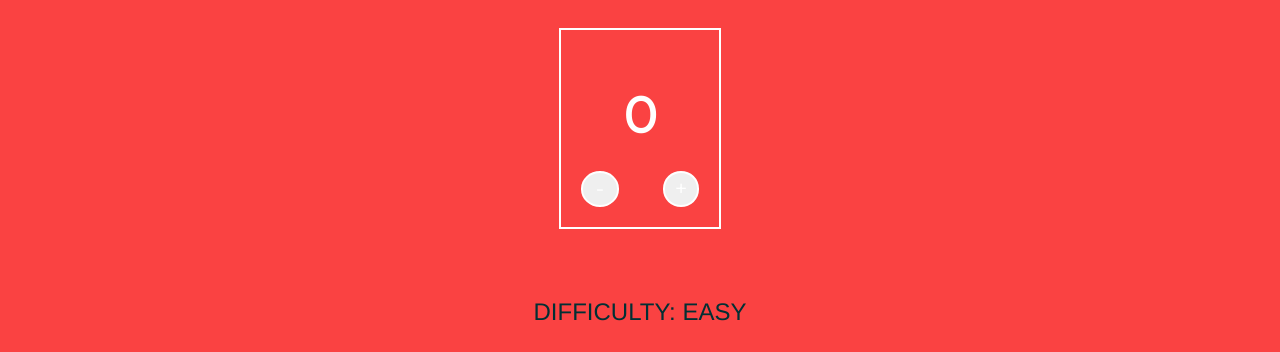
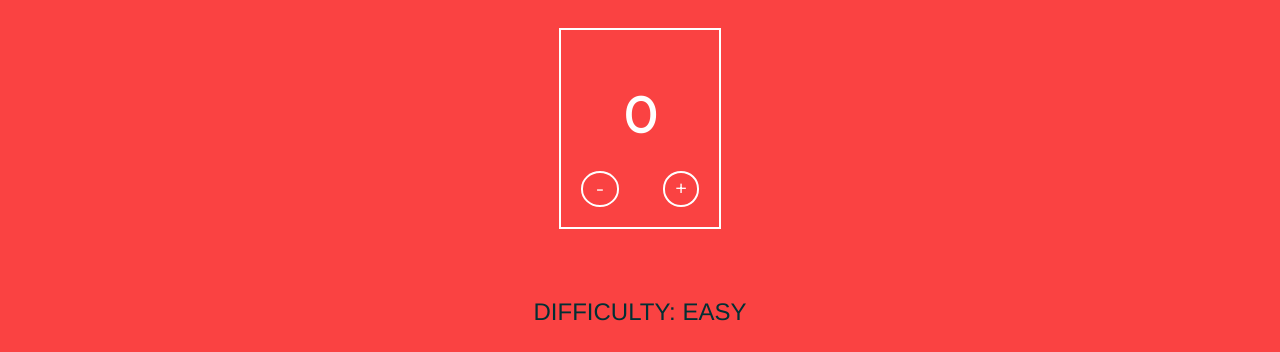
Before and after one commit to barhouum7/JS-Counter.github.io, a plain HTML site: page index.html in a window 1280 px wide. Shown: the part 233-585 px from the top of the page. Drawn offline with nearby package versions, Linux system fonts and the light colour scheme.

Commit message:
Add some changes

```diff
--- a/style.css
+++ b/style.css
@@ -54,6 +54,7 @@ h1 {
   margin: 2rem 2rem;
   border: 2px solid #fff;
   border-radius: 100%;
+  background-color: transparent;
   font-size: 2.2rem;
   cursor: pointer;
 }
@@ -63,6 +64,10 @@ h1 {
   border-color: greenyellow;
   background: rgba(38, 39, 43, .5);
 
+}
+
+.btn:focus {
+  outline-style: none;
 }
 
 #minus-button {
```
